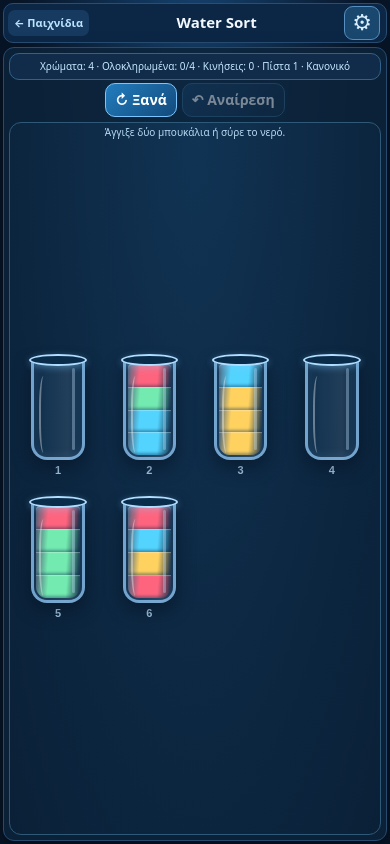
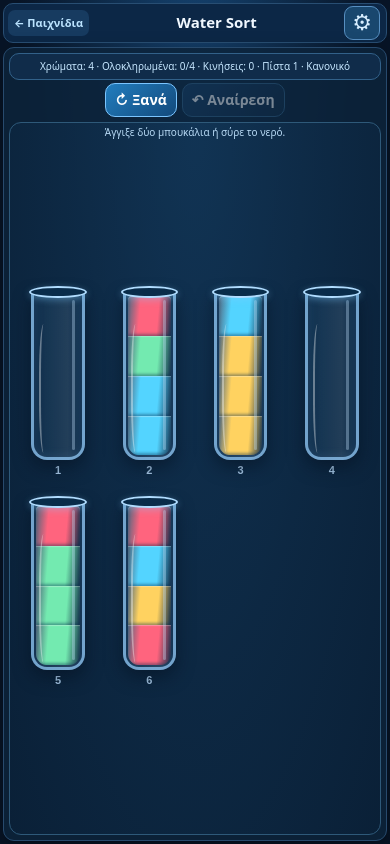
Before and after one commit to seemsfunny21/games, a plain HTML site: page water-sort/index.html in a window 390 px wide. Drawn offline with Linux system fonts and the light colour scheme.

Commit message:
Increase Water Sort bottle visibility while retaining no-scroll mobile layout

```diff
--- a/water-sort/style.css
+++ b/water-sort/style.css
@@ -25,7 +25,7 @@ body.game-screen .water-layout{
 .water-bottle:focus-visible{outline:2px solid #b3f4ff;outline-offset:1px}
 .water-glass{
  position:relative;display:block;isolation:isolate;width:72%;
- height:clamp(84px,min(22dvh,26vw),180px);
+ height:clamp(108px,20dvh,180px);
  overflow:visible;border:3px solid #9ad1ffb8;border-top:0;
  border-radius:4px 4px 16px 16px;
  background:linear-gradient(90deg,#163a5d66,#7cc9ff18 29%,#badfff20 70%,#10335480);
```
